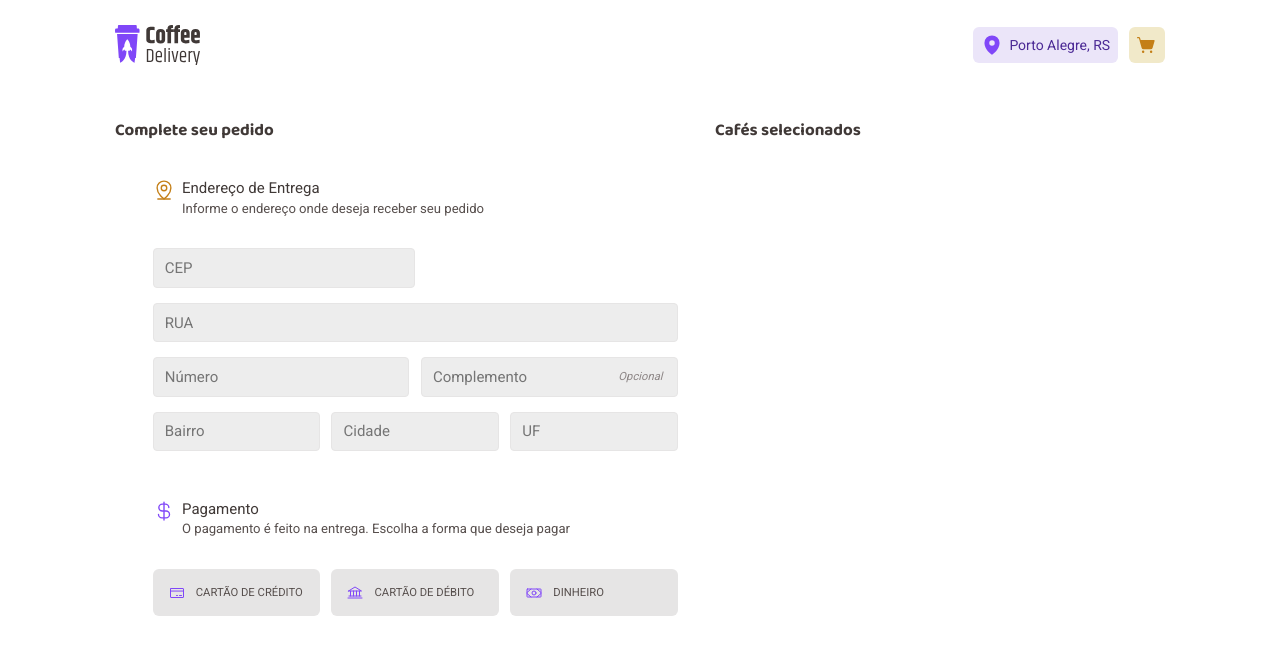
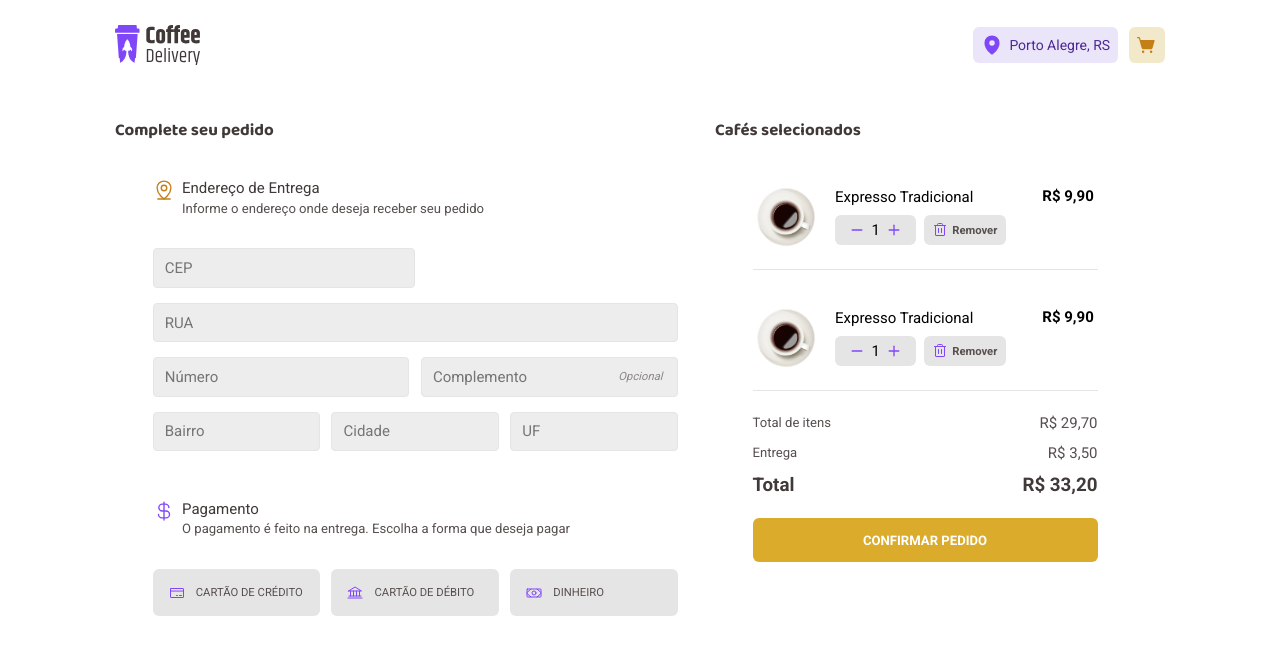
Before and after one commit to jhoownogueira/CoffeeDelivery, a React (Vite) app: page /checkout in a window 1280 px wide. Shown: the top 654 px of the page. Built offline with nearby package versions, Linux system fonts and the light colour scheme.

Commit message:
Style Finalizado Checkout

```diff
--- a/src/pages/Checkout/index.tsx
+++ b/src/pages/Checkout/index.tsx
@@ -3,11 +3,21 @@ import {
   CreditCard,
   CurrencyDollar,
   MapPinLine,
+  Minus,
   Money,
+  Plus,
+  ShoppingCartSimple,
+  Trash,
 } from "phosphor-react";
-import { CheckoutContainer } from "./styles";
+import { CardCoffe, CheckoutContainer } from "./styles";
+
+import imgCoffe1 from "../../assets/Type=Americano.png";
+import { useContext } from "react";
+import { CoffesContext } from "../../contexts/CoffesContext";
 
 export function Checkout() {
+  const { coffesCart } = useContext(CoffesContext);
+
   return (
     <CheckoutContainer>
       <div className="grid">
@@ -90,6 +100,77 @@ export function Checkout() {
         </div>
         <div className="right_container">
           <h4>Cafés selecionados</h4>
+          <div className="container">
+            <div className="cart_list">
+              <CardCoffe>
+                <div className="left">
+                  <div className="imgCoffee">
+                    <img src={imgCoffe1} />
+                  </div>
+                  <div className="info">
+                    <span>Expresso Tradicional</span>
+                    <div className="cart">
+                      <div className="units">
+                        <button>
+                          <Minus size={14} weight="bold" />
+                        </button>
+                        <span>1</span>
+                        <button>
+                          <Plus size={14} weight="bold" />
+                        </button>
+                      </div>
+                      <button>
+                        <Trash size={16} />
+                        Remover
+                      </button>
+                    </div>
+                  </div>
+                </div>
+                <strong>R$ 9,90</strong>
+              </CardCoffe>
+              <CardCoffe>
+                <div className="left">
+                  <div className="imgCoffee">
+                    <img src={imgCoffe1} />
+                  </div>
+                  <div className="info">
+                    <span>Expresso Tradicional</span>
+                    <div className="cart">
+                      <div className="units">
+                        <button>
+                          <Minus size={14} weight="bold" />
+                        </button>
+                        <span>1</span>
+                        <button>
+                          <Plus size={14} weight="bold" />
+                        </button>
+                      </div>
+                      <button>
+                        <Trash size={16} />
+                        Remover
+                      </button>
+                    </div>
+                  </div>
+                </div>
+                <strong>R$ 9,90</strong>
+              </CardCoffe>
+            </div>
+            <div className="totais">
+              <div className="totais_line">
+                <span>Total de itens</span>
+                <p>R$ 29,70</p>
+              </div>
+              <div className="totais_line">
+                <span>Entrega</span>
+                <p>R$ 3,50</p>
+              </div>
+              <div className="totais_line">
+                <strong>Total</strong>
+                <strong>R$ 33,20</strong>
+              </div>
+            </div>
+            <button>CONFIRMAR PEDIDO</button>
+          </div>
         </div>
       </div>
     </CheckoutContainer>
--- a/src/pages/Checkout/styles.ts
+++ b/src/pages/Checkout/styles.ts
@@ -162,6 +162,150 @@ export const CheckoutContainer = styled.form`
     .right_container {
       width: 100%;
       max-width: 28rem;
+
+      .container {
+        width: 100%;
+        display: flex;
+        flex-direction: column;
+        padding: 2.5rem;
+
+        .cart_list {
+          display: flex;
+          flex-direction: column;
+          gap: 2rem;
+        }
+
+        .totais {
+          display: flex;
+          gap: 0.8rem;
+          flex-direction: column;
+          margin: 1.5rem 0;
+          .totais_line {
+            display: flex;
+            align-items: center;
+            justify-content: space-between;
+
+            span, p {
+              color: ${props => props.theme["base-text"]}
+            }
+            span {
+              font-size: 0.875rem;
+            }
+            p {
+              font-size: 1rem;
+            }
+            strong {
+              color: ${props => props.theme["base-subtitle"]};
+              font-weight: 700;
+              font-size: 1.25rem;
+            }
+          }
+        }
+
+        button {
+          width: 100%;
+          height: 2.875rem;
+
+          display: flex;
+          align-items: center;
+          justify-content: center;
+          border: 1px solid transparent;
+          border-radius: 6px;
+          background: ${props => props.theme["primary-color"]};
+
+          font-weight: 700;
+          font-size: 0.875rem;
+          color: ${props => props.theme.white};
+        }
+      }
     }
   }
 `;
+
+
+export const CardCoffe = styled.div`
+  width: 100%;
+  max-width: 23rem;
+  padding: 0.5rem 0.25rem 1.5rem;
+  border-bottom: 1px solid ${props => props.theme["base-button"]};
+
+  display: flex;
+  justify-content: space-between;
+  align-items: flex-start;
+
+  .left {
+    display: flex;
+    gap: 1.25rem;
+    align-items: center;
+    .imgCoffee {
+    width: 4rem;
+    height: 4rem;
+
+    display: flex;
+    align-items: center;
+    justify-content: center;
+  }
+
+  .info {
+    display: flex;
+    flex-direction: column;
+    gap: 0.5rem;
+    span {
+      line-height: 130%;
+      ${props => props.theme["base-subtitle"]}
+    }
+
+    .cart {
+        display: flex;
+        gap: 0.5rem;
+        align-items: center;
+        justify-content: space-between;
+      .units {
+        width: 100%;
+        height: 2rem;
+        padding: 0 0.5rem;
+        border-radius: 6px;
+        display: flex;
+        align-items: center;
+        justify-content: space-between;
+        background: ${(props) => props.theme["base-button"]};
+
+        button {
+          border: 0;
+          background: transparent;
+          font-family: "Baloo 2", sans-serif;
+          color: ${(props) => props.theme["secondary-color"]};
+          font-weight: 800;
+          font-size: 1.5rem;
+        }
+        span {
+          line-height: 100%;
+        }
+        }
+
+        button {
+          width: 100%;
+          height: 2rem;
+          padding: 0.375rem 0.5rem;
+          border-radius: 6px;
+          border: 1px solid transparent;
+
+          display: flex;
+          gap: 0.25rem;
+          align-items: center;
+          justify-content: flex-start;
+
+          font-size: 0.75rem;
+          line-height: 100%;
+          color: ${props => props.theme["base-text"]};
+          background: ${props => props.theme["base-button"]};
+
+          svg {
+            color: ${props => props.theme["secondary-color"]};
+          }
+
+        }
+      }
+  }
+  }
+`
```
